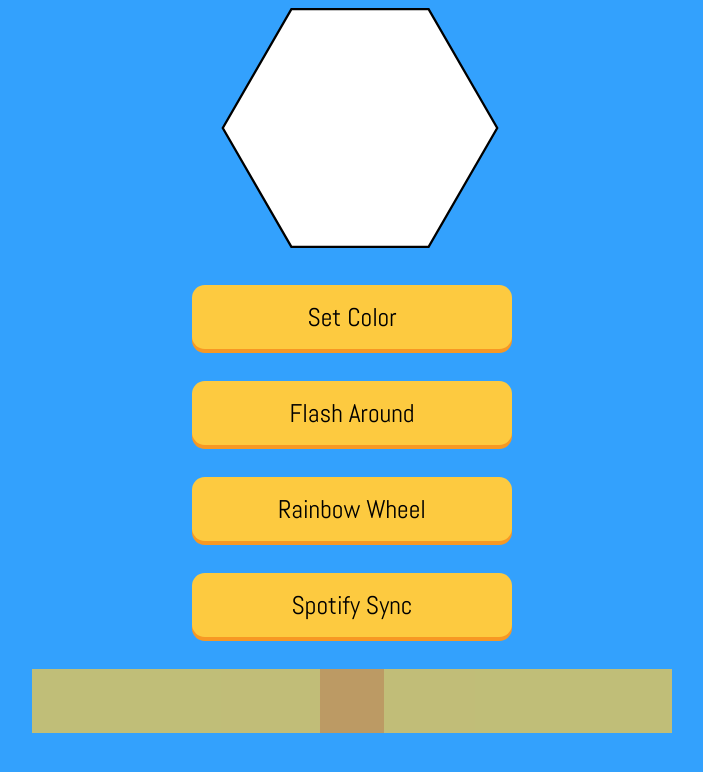
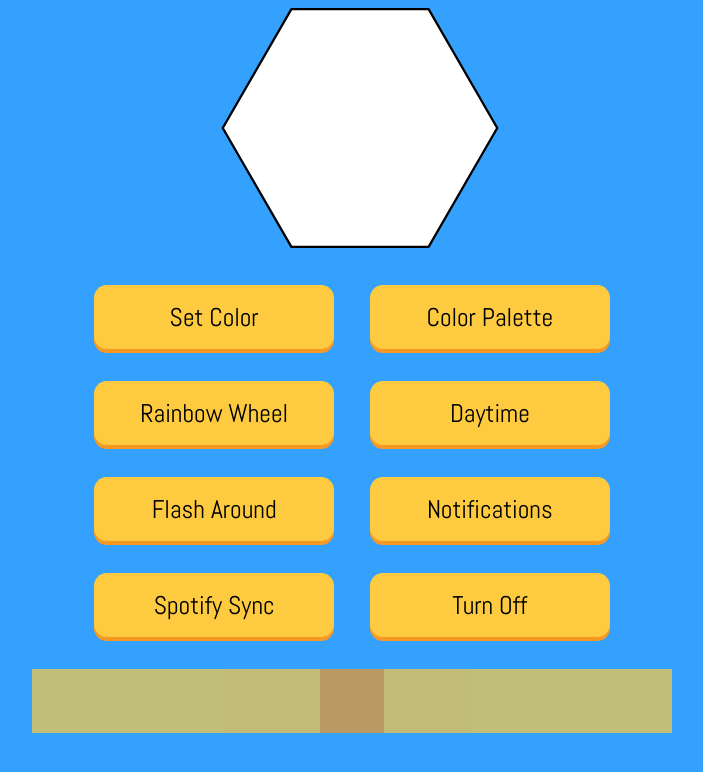
Before and after one commit to vbhaip/HelioHex, a Flask app: page / in a window 1280 px wide. Shown: the top 772 px of the page, without its empty margins (288-991 px from the left). Run offline with Flask 2, Linux system fonts and the light colour scheme; some libraries are stand-ins or nearby versions.

Commit message:
Updated website controller to reflect next version design, connected endpoints for color palette and daytime

```diff
--- a/heroku-app/static/index.js
+++ b/heroku-app/static/index.js
@@ -22,8 +22,11 @@
                 cache: false,
                 success: function(result){
                     enableInteractions();
-                    if(button.id != "flash_around"){
+                    if(button.id != "flash_around" && button.id != "set_color_palette"){
                         clearVisualization();
+                    }
+                    if(button.id == "set_color_palette"){
+                       getHexColors();
                     }
                 }
             });
--- a/heroku-app/static/style.css
+++ b/heroku-app/static/style.css
@@ -18,7 +18,7 @@
     margin: auto;
     margin-top: 4vh;
     height: 8vh;
-    width: 40vmin;
+    width: 30vmin;
     text-align: center;
     font-size: 2vmax;
     border-radius: 1vw;
@@ -28,8 +28,8 @@
     outline: none;
     color: black;
 	display: inline-block;
-	margin-left: 30vmin;
-	margin-right: 30vmin;
+	margin-left: 2vmin;
+	margin-right: 2vmin;
 }
 
 .button:disabled {
--- a/heroku-app/templates/index.html
+++ b/heroku-app/templates/index.html
@@ -14,9 +14,17 @@
 		<div id="drawing"></div>
 			<div class="buttons">
 				<button type="button" class="button" id="set_color">Set Color</button>
+				<button type="button" class="button basic_button" id="set_color_palette" value="set_color_palette">Color Palette</button>
+
+				<button type="button" class="button basic_button" value="rainbow_wheel">Rainbow Wheel</button>
+				<button type="button" class="button basic_button" id="day_time" value="day_time">Daytime</button>
+
 				<button type="button" class="button basic_button" id = "flash_around" value="flash_around">Flash Around</button>
-				<button type="button" class="button basic_button" value="rainbow_wheel">Rainbow Wheel</button>
+				<button type="button" class="button" id = "notifications" value="notifications">Notifications</button>
+
 				<button type="button" class="button basic_button" value="play_song">Spotify Sync</button>
+				<button type="button" class="button" value="toggle_off">Turn Off</button>
+
 				<input type="range" min="0" max="100" value="50" class="slider" id="slider">
 			</div>
 	</body>
```
Also changed, not shown: 1 other file.
